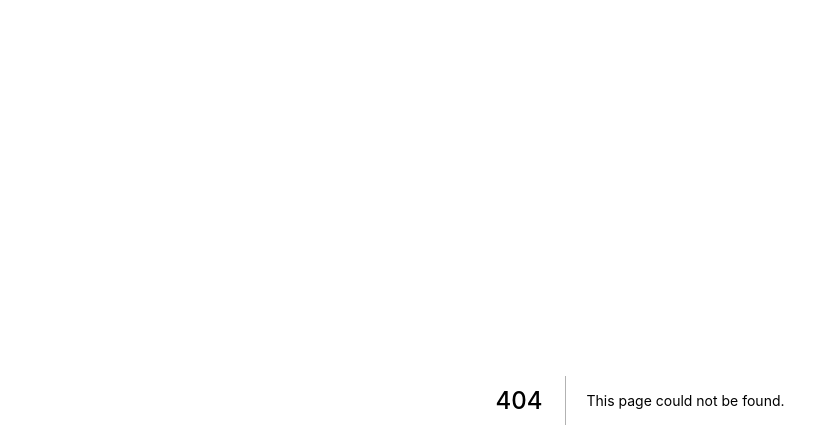
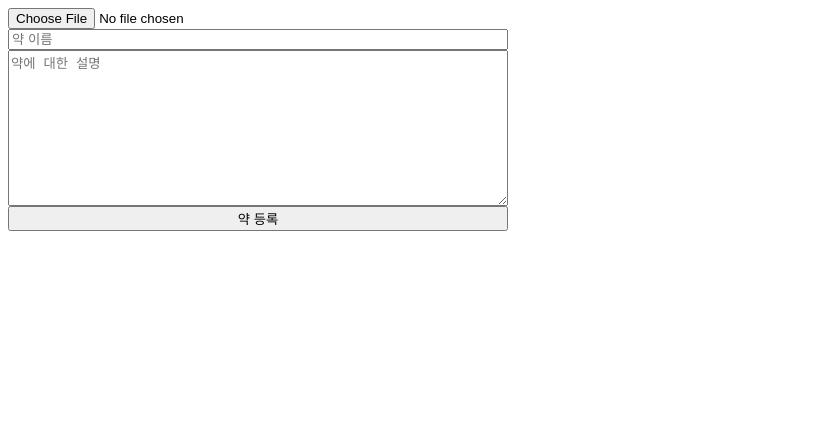
Before and after one commit to LGTM-CNU/Vita, a Next.js app in the folder apps/web/: page /medicine in a window 1280 px wide. Before the commit this address had no page. Shown: the top 448 px of the page, without its empty margins (0-839 px from the left). Built offline with nearby package versions, Linux system fonts and the light colour scheme.

Commit message:
feat: medicine 페이지에 약 등록화면 마크업

```diff
--- /dev/null
+++ b/apps/web/pages/medicine.tsx
@@ -0,0 +1,27 @@
+import styled from "styled-components"
+
+export default function Medicine() {
+  return (
+    <Container>
+      <input type="file" />
+      <input placeholder="약 이름" />
+
+      <textarea
+        name=""
+        id=""
+        cols={30}
+        rows={10}
+        placeholder="약에 대한 설명"
+      ></textarea>
+
+      <button>약 등록</button>
+    </Container>
+  )
+}
+
+const Container = styled.div`
+  display: flex;
+  flex-direction: column;
+
+  width: 500px;
+`
```
Also changed, not shown: 1 other file (tests, documents, lock files or other folders).
